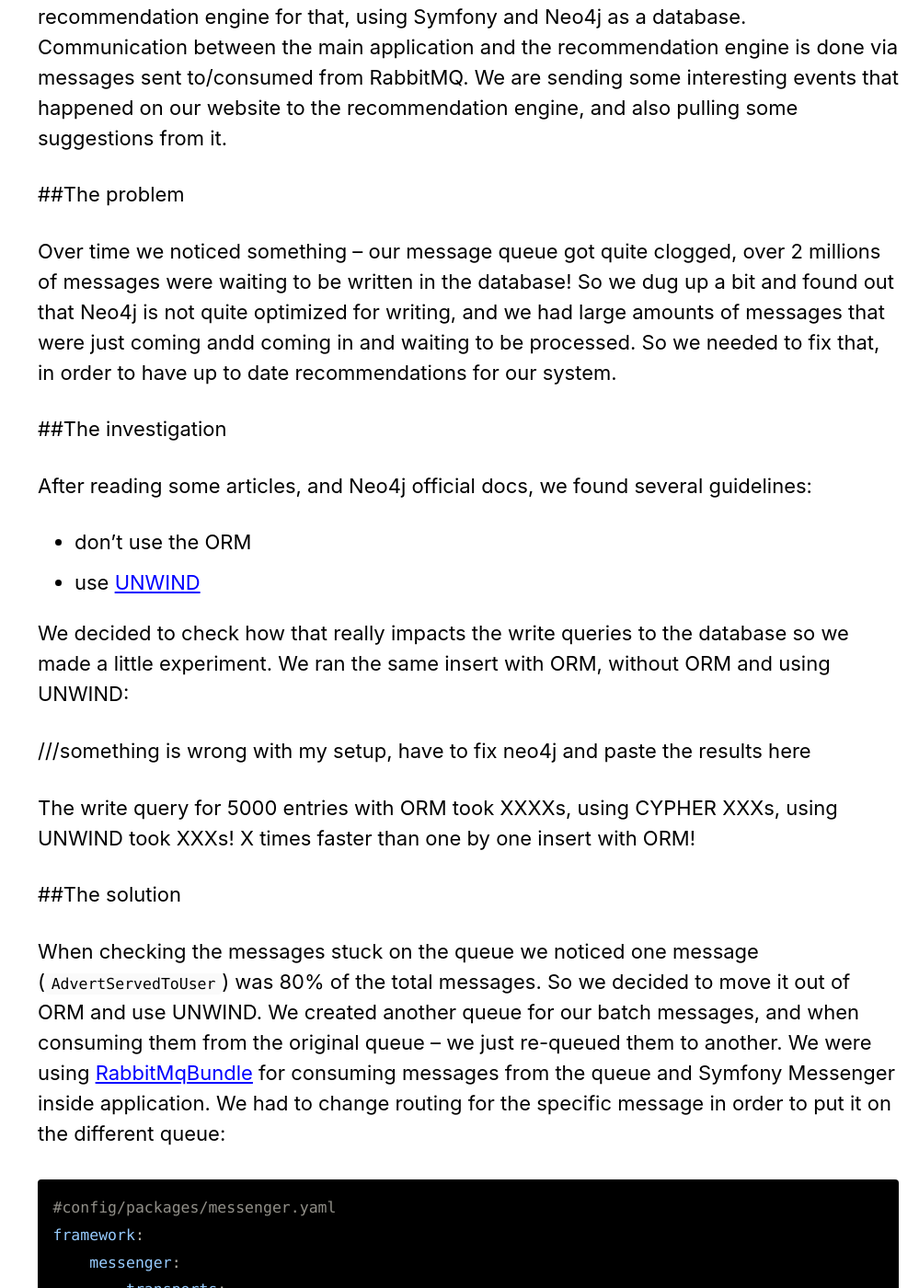
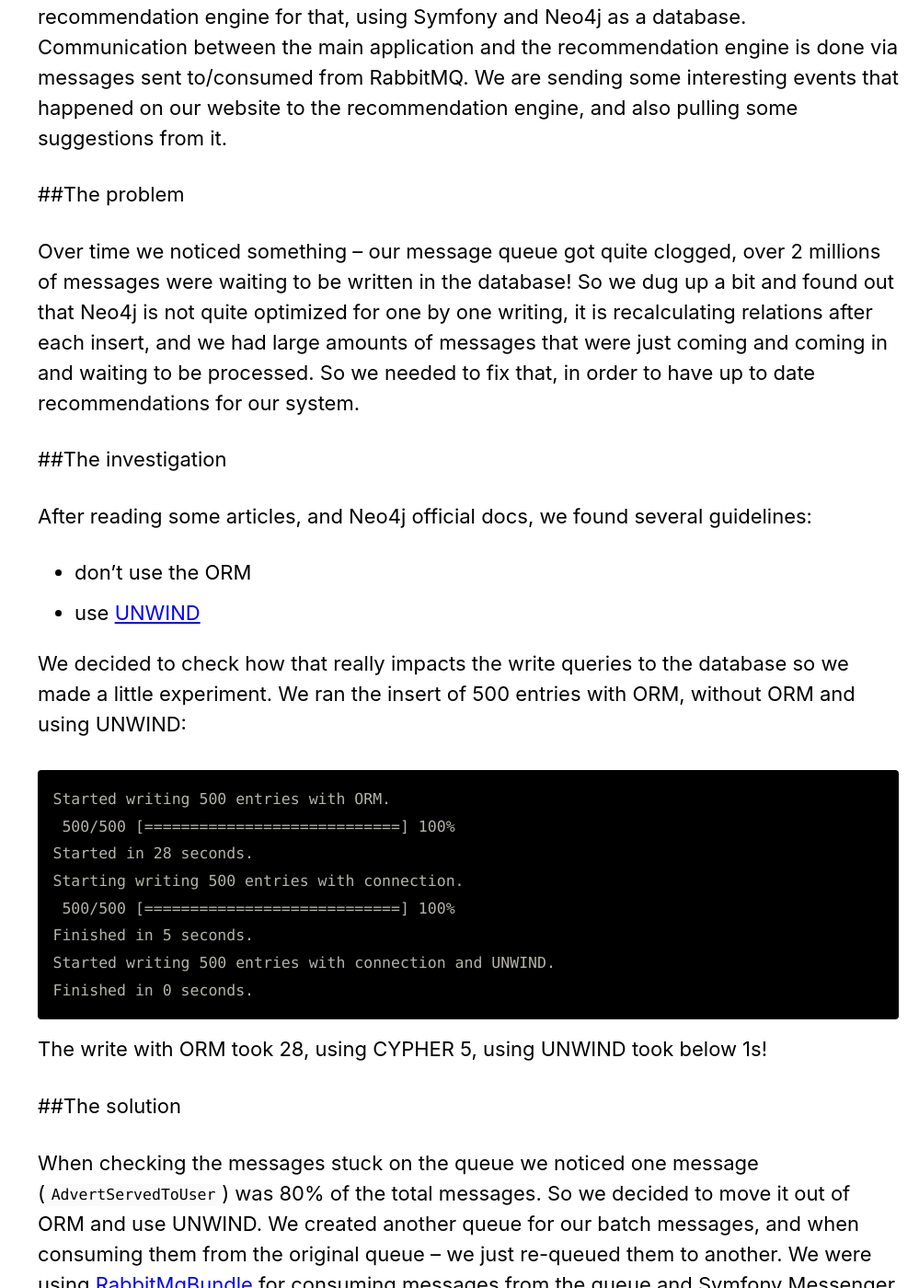
Before and after one commit to Happyr/developer.happyr.com, a Jekyll site: the page built from _posts/2019-07-02-optimize-write-to-neo4-recommendation-engine.md, in a window 1280 px wide and 1400 px high, scrolled down 1269 px. Shown: the whole window at 92% size, without its empty margins (281-1280 px from the left). Built offline with Jekyll 4.4.1, drawn with Linux system fonts in a browser that asks for light colours; nearby versions of some CDN libraries; comment, search, counter and statistics services are not loaded; some of the changed text lies outside the part shown.

Commit message:
Added command output, fixed long lines and fixed some PR suggestions

```diff
--- a/_posts/2019-07-02-optimize-write-to-neo4-recommendation-engine.md
+++ b/_posts/2019-07-02-optimize-write-to-neo4-recommendation-engine.md
@@ -11,11 +11,16 @@
 - Recommendation engine
 ---
 
-In today applications recommendations became quite necessary for better audience/customer targeting. So, as you could assume, we have our own recommendation engine for that, using Symfony and Neo4j as a database. Communication between the main application and the recommendation engine is done via messages sent to/consumed from RabbitMQ. We are sending some interesting events that happened on our website to the recommendation engine, and also pulling some suggestions from it.
+In today applications recommendations became quite necessary for better audience/customer targeting. So, as you could assume, we have our own recommendation engine for that,
+using Symfony and Neo4j as a database. Communication between the main application and the recommendation engine is done via messages sent to/consumed from RabbitMQ.
+We are sending some interesting events that happened on our website to the recommendation engine, and also pulling some suggestions from it.
 
 ##The problem
 
-Over time we noticed something – our message queue got quite clogged, over 2 millions of messages were waiting to be written in the database! So we dug up a bit and found out that Neo4j is not quite optimized for writing, and we had large amounts of messages that were just coming andd coming in and waiting to be processed. So we needed to fix that, in order to have up to date recommendations for our system.
+Over time we noticed something – our message queue got quite clogged, over 2 millions of messages were waiting to be written in the database! So we dug up a bit and found out
+that Neo4j is not quite optimized for one by one writing, it is recalculating relations after each insert, and we had large amounts of messages that were just coming and coming
+in and waiting to be processed. So we needed to fix that,
+in order to have up to date recommendations for our system.
 
 ##The investigation
 
@@ -23,15 +28,26 @@
 - don’t use the ORM
 - use [UNWIND](https://neo4j.com/docs/cypher-manual/current/clauses/unwind/)
 
-We decided to check how that really impacts the write queries to the database so we made a little experiment. We ran the same insert with ORM, without ORM and using UNWIND:
+We decided to check how that really impacts the write queries to the database so we made a little experiment. We ran the insert of 500 entries with ORM, without ORM and using UNWIND:
 
-///something is wrong with my setup, have to fix neo4j and paste the results here
+{% highlight console %}
+Started writing 500 entries with ORM.
+ 500/500 [============================] 100%
+Started in 28 seconds.
+Starting writing 500 entries with connection.
+ 500/500 [============================] 100%
+Finished in 5 seconds.
+Started writing 500 entries with connection and UNWIND.
+Finished in 0 seconds.
+{% endhighlight %}
 
-The write query for 5000 entries with ORM took XXXXs, using CYPHER XXXs, using UNWIND took XXXs! X times faster than one by one insert with ORM!
+The write with ORM took 28, using CYPHER 5, using UNWIND took below 1s!
 
 ##The solution
 
-When checking the messages stuck on the queue we noticed one message (`AdvertServedToUser`) was 80% of the total messages. So we decided to move it out of ORM and use UNWIND. We created another queue for our batch messages, and when consuming them from the original queue – we just re-queued them to another. We were using [RabbitMqBundle](https://github.com/php-amqplib/RabbitMqBundle) for consuming messages from the queue and Symfony Messenger inside application.
+When checking the messages stuck on the queue we noticed one message (`AdvertServedToUser`) was 80% of the total messages. So we decided to move it out of ORM and use UNWIND.
+We created another queue for our batch messages, and when consuming them from the original queue – we just re-queued them to another. We were using [RabbitMqBundle](https://github.com/php-amqplib/RabbitMqBundle) for consuming messages from the queue and Symfony Messenger inside application.
+
 We had to change routing for the specific message in order to put it on the different queue:
 
 {% highlight yaml %}
```
